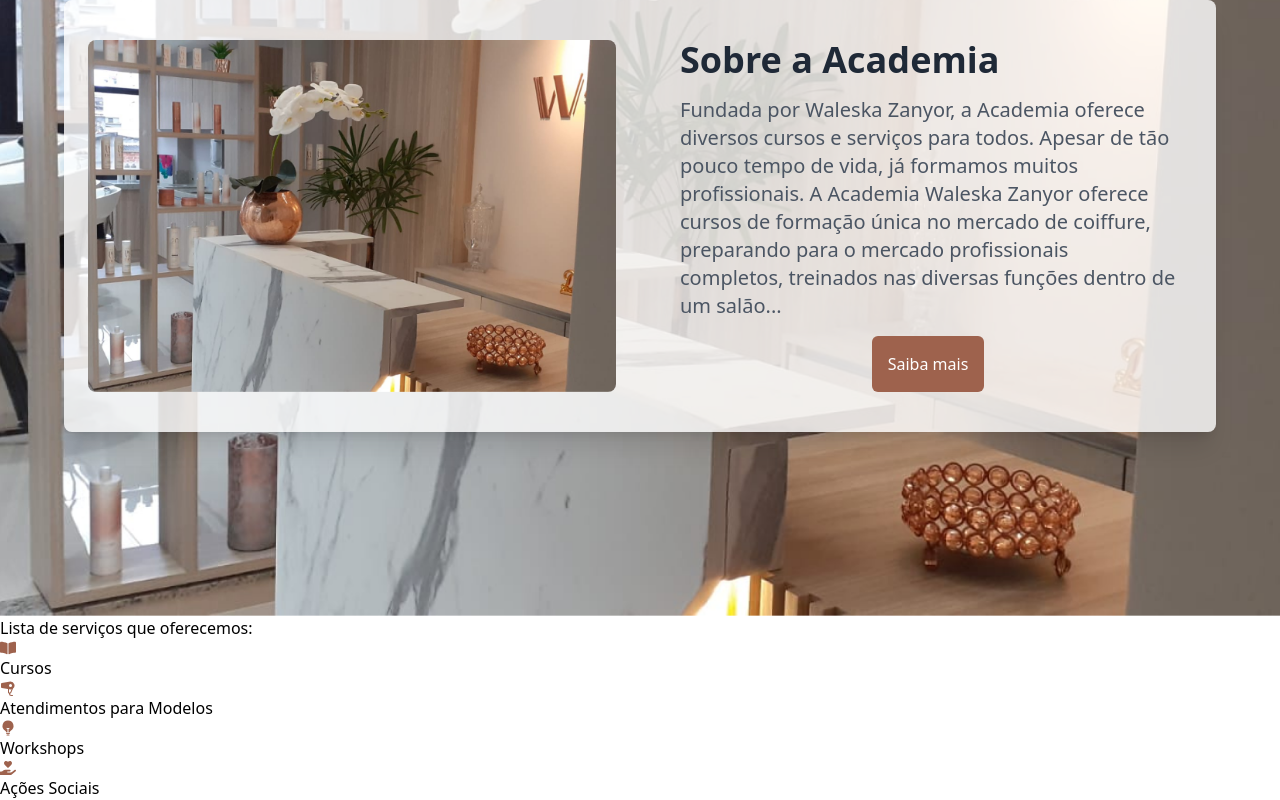
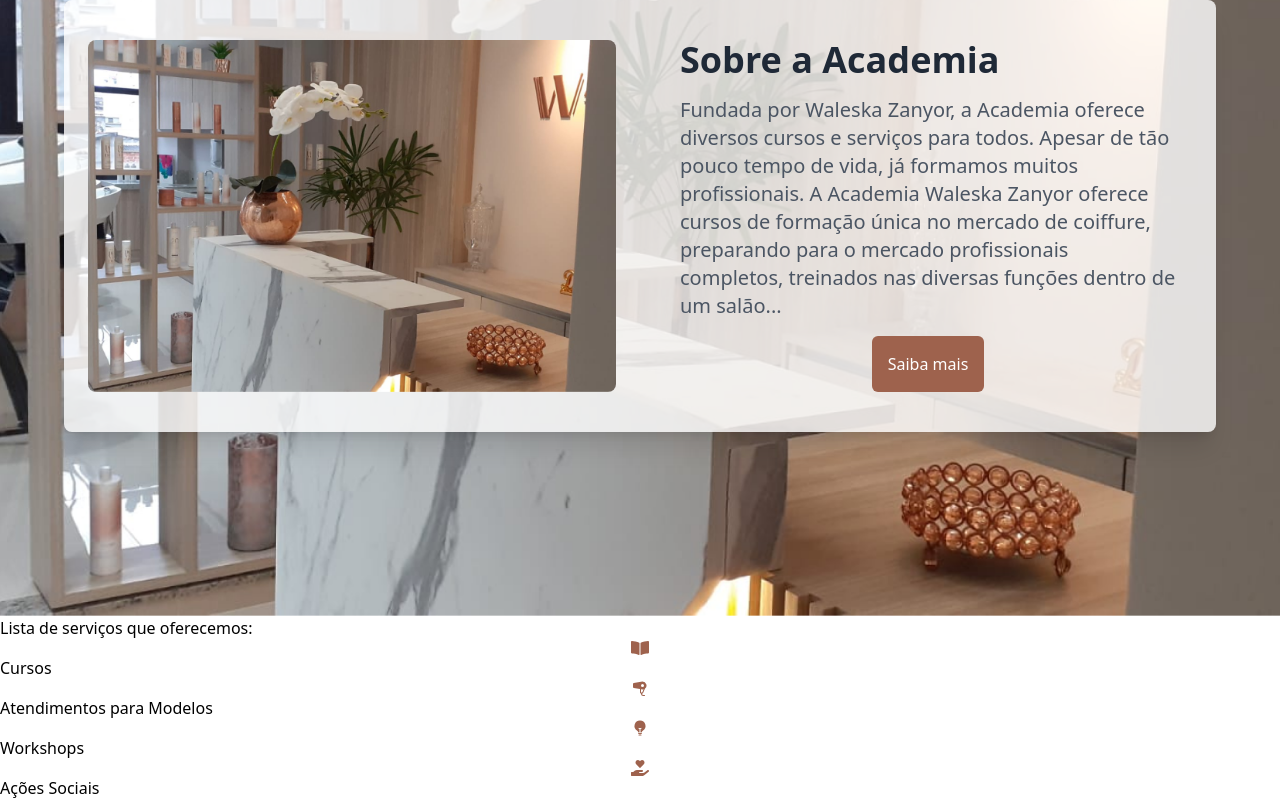
Before and after one commit to RiqueBruno/acad-w-z, a Next.js app: page / in a window 1280 px wide. Shown: the part 1088-1888 px from the top of the page. Built offline with nearby package versions, Linux system fonts and the light colour scheme.

Commit message:
fix: ServiceList - ajusta classes CSS dos ícones para centralização e largura total

```diff
--- a/src/components/ServiceList/data/index.ts
+++ b/src/components/ServiceList/data/index.ts
@@ -13,25 +13,25 @@ const services: Service[] = [
   {
     title: 'Cursos',
     icon: React.createElement(FaBookOpen, {
-      className: 'text-colors-brand-tertiary',
+      className: 'text-colors-brand-tertiary text-center w-full',
     }),
   },
   {
     title: 'Atendimentos para Modelos',
     icon: React.createElement(PiHairDryerFill, {
-      className: 'text-colors-brand-tertiary',
+      className: 'text-colors-brand-tertiary text-center w-full',
     }),
   },
   {
     title: 'Workshops',
     icon: React.createElement(HiLightBulb, {
-      className: 'text-colors-brand-tertiary',
+      className: 'text-colors-brand-tertiary text-center w-full',
     }),
   },
   {
     title: 'Ações Sociais',
     icon: React.createElement(FaHandHoldingHeart, {
-      className: 'text-colors-brand-tertiary',
+      className: 'text-colors-brand-tertiary text-center w-full',
     }),
   },
 ];
```
